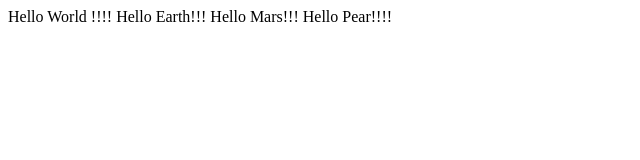
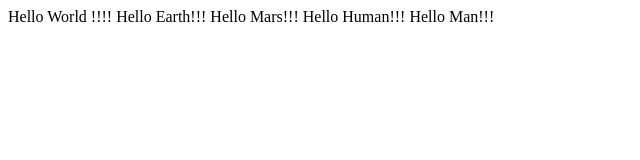
Before and after one commit to agrawalutkarsh711/project2, a plain HTML site: page index.html in a window 1280 px wide. Shown: the whole page, without its empty margins (0-640 px from the left). Drawn offline with Linux system fonts and the light colour scheme.

Commit message:
Made Changes

```diff
--- a/index.html
+++ b/index.html
@@ -9,6 +9,7 @@
     Hello World !!!!
     Hello Earth!!!
     Hello Mars!!!
-    Hello Pear!!!!
+    Hello Human!!!
+    Hello Man!!!
 </body>
 </html>
```
